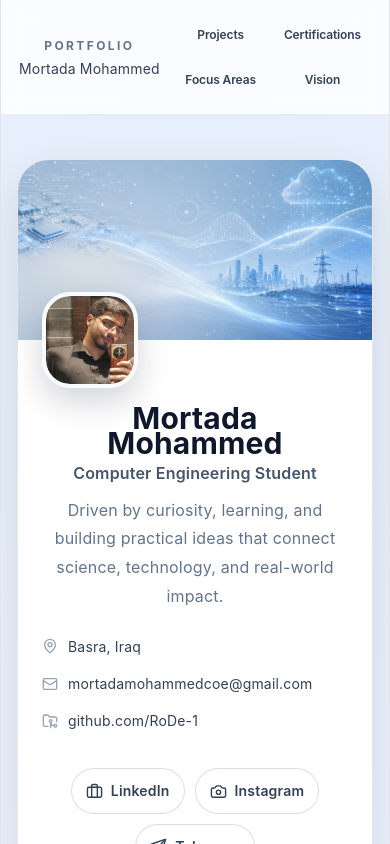
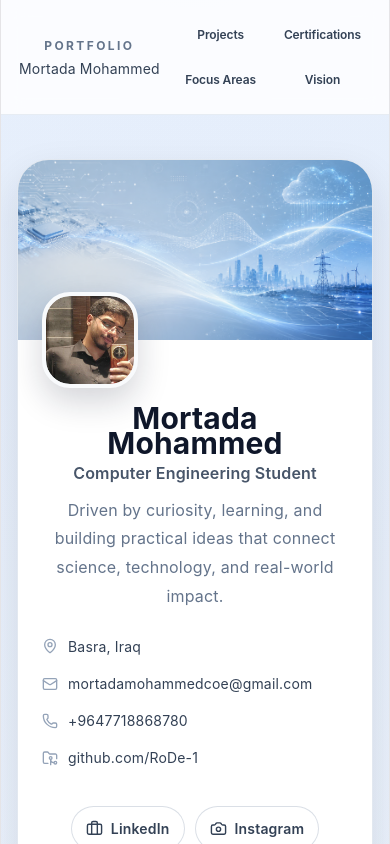
Before and after one commit to RoDe-1/my-portfolio, a React (Vite) app: page / in a window 390 px wide. Shown: the top 844 px of the page. Built offline with nearby package versions, Linux system fonts and the light colour scheme.

Commit message:
Add phone contact

```diff
--- a/src/App.jsx
+++ b/src/App.jsx
@@ -24,6 +24,7 @@ import {
   MapPin,
   Camera,
   Send,
+  Phone,
   Sparkles,
   User,
   Wrench,
@@ -37,6 +38,7 @@ const profile = {
     "Driven by curiosity, learning, and building practical ideas that connect science, technology, and real-world impact.",
   location: "Basra, Iraq",
   email: "mortadamohammedcoe@gmail.com",
+  phone: "+9647718868780",
   FolderGit2: "https://github.com/RoDe-1",
   summary:
     "I build practical systems at the intersection of embedded software, IoT, and user-facing interfaces. My work focuses on turning technical concepts into clear, reliable, and polished products.",
@@ -923,6 +925,16 @@ export default function App() {
                       gap: "10px",
                     }}
                   >
+                    <Phone size={16} color="#94a3b8" />
+                    {profile.phone}
+                  </div>
+                  <div
+                    style={{
+                      display: "flex",
+                      alignItems: "center",
+                      gap: "10px",
+                    }}
+                  >
                     <FolderGit2 size={16} color="#94a3b8" />
                     <a
                       href={profile.FolderGit2}
```
